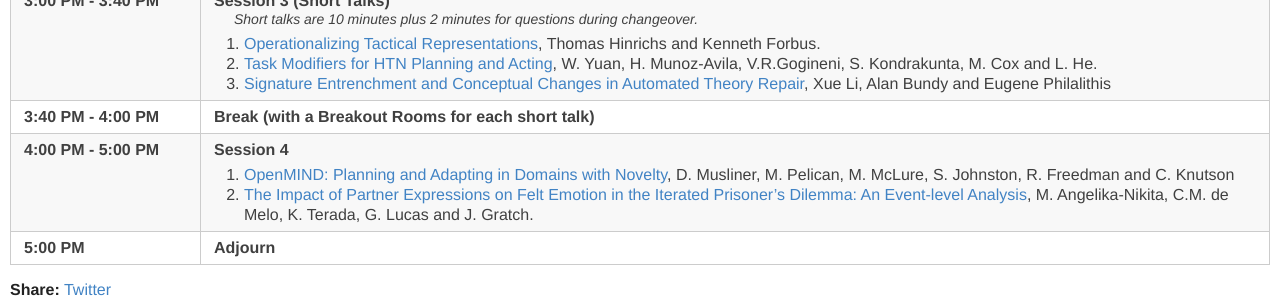
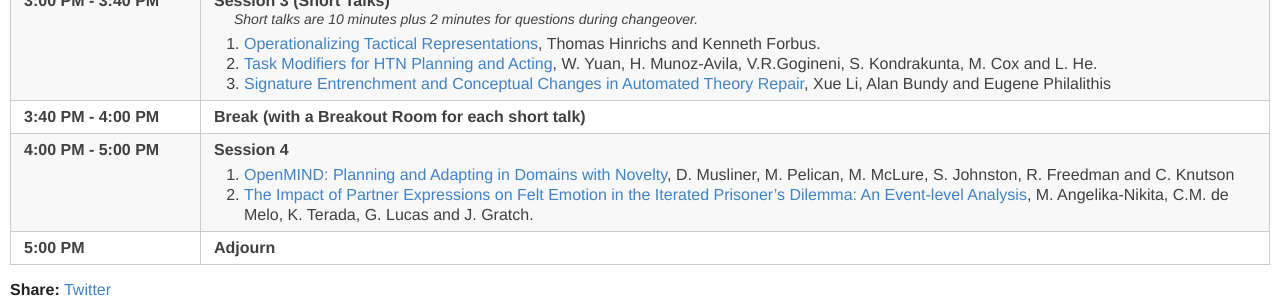
Before and after one commit to AdvancesInCognitiveSystems/acs2021, a Jekyll site: the page built from _days/tuesday-day1.md, in a window 1280 px wide. Shown: the part 687-987 px from the top of the page. Built offline with Jekyll 4.4.1, drawn with Linux system fonts in a browser that asks for light colours.

Commit message:
not plural

```diff
--- a/_days/tuesday-day1.md
+++ b/_days/tuesday-day1.md
@@ -78,7 +78,7 @@ Psychological AI: Simplicity and Transparency in Prediction
 
 <tr>
   <td> <span class="schedtime"> 3:40 PM - 4:00 PM </span></td>
-  <td>  <b> Break (with a Breakout Rooms for each short talk) </b> </td>
+  <td>  <b> Break (with a Breakout Room for each short talk) </b> </td>
 </tr>
 
 <tr>
```
Also changed, not shown: _days/thursday-day3.md (+1 -1 lines).
